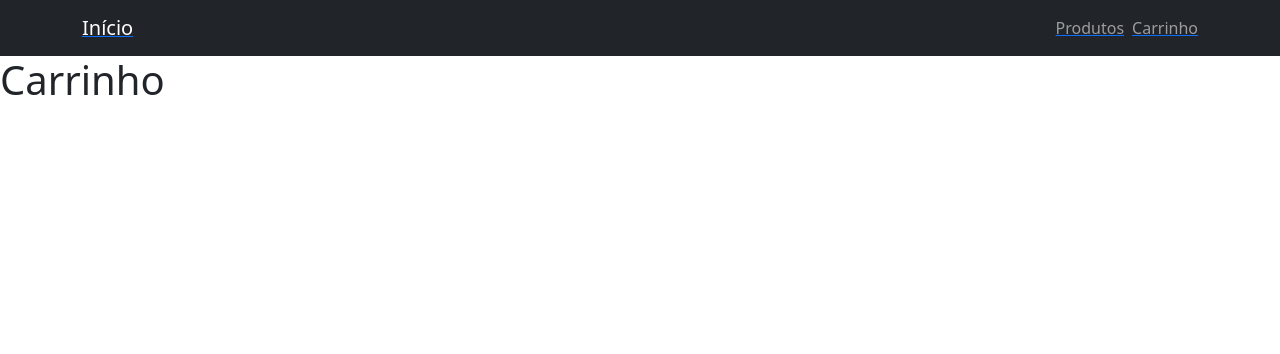
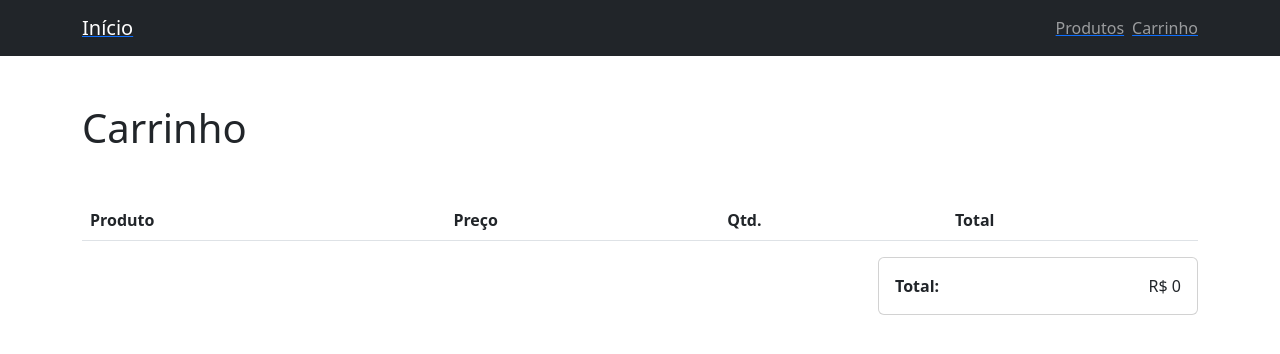
Before and after one commit to belamacedo/black-nextjs, a Next.js app: page /cart in a window 1280 px wide. Shown: the top 354 px of the page. Built offline with nearby package versions, Linux system fonts and the light colour scheme.

Commit message:
feat: added cart

```diff
--- a/pages/_app.tsx
+++ b/pages/_app.tsx
@@ -1,6 +1,11 @@
+import { CartContextProvider } from '@/src/hooks/useCart';
 import 'bootstrap/dist/css/bootstrap.min.css';
 import type { AppProps } from 'next/app';
 
 export default function App({ Component, pageProps }: AppProps) {
-  return <Component {...pageProps} />;
+  return (
+    <CartContextProvider>
+      <Component {...pageProps} />
+    </CartContextProvider>
+  );
 }
--- a/pages/cart.tsx
+++ b/pages/cart.tsx
@@ -1,8 +1,11 @@
 // pages/cart.tsx
 
+import CartTable from '@/src/components/CartTable';
+import CartTotal from '@/src/components/CartTotal';
 import Header from '@/src/components/Header';
 import { NextPage } from 'next';
 import Head from 'next/head';
+import { Container } from 'reactstrap';
 
 const Cart: NextPage = () => {
   return (
@@ -15,7 +18,14 @@
 
       <Header />
 
-      <h1>Carrinho</h1>
+      <main>
+        <Container className='mb-5'>
+          <h1 className='my-5'>Carrinho</h1>
+
+          <CartTable />
+          <CartTotal />
+        </Container>
+      </main>
     </>
   );
 };
--- /dev/null
+++ b/src/components/CartTable.tsx
@@ -0,0 +1,102 @@
+// src/components/CartTable.tsx
+
+import Image from 'next/image';
+import { useEffect, useState } from 'react';
+import { Button, Col, Row, Table } from 'reactstrap';
+import { useCart } from '../hooks/useCart';
+import { ProductType } from '../services/products';
+
+type CartEntry = {
+  product: ProductType;
+  quantity: number;
+};
+
+const CartTableRow = (props: { entry: CartEntry }) => {
+  const { addProduct, removeProduct } = useCart();
+
+  return (
+    <tr>
+      <td>
+        <Row className='align-items-center'>
+          <Col xs={4} md={2} lg={1}>
+            <Image
+              src={props.entry.product.imageUrl}
+              alt={props.entry.product.name}
+              height={35}
+              width={40}
+            />
+          </Col>
+          <Col xs={4} md={10} lg={11}>
+            {props.entry.product.name}
+          </Col>
+        </Row>
+      </td>
+      <td>R$ {props.entry.product.price}</td>
+      <td>{props.entry.quantity}</td>
+      <td>R$ {props.entry.product.price * props.entry.quantity}</td>
+      <td>
+        <Button
+          color='primary'
+          size='sm'
+          onClick={() => addProduct(props.entry.product)}
+        >
+          +
+        </Button>{' '}
+        <Button
+          color='danger'
+          size='sm'
+          onClick={() => removeProduct(props.entry.product.id)}
+        >
+          –
+        </Button>
+      </td>
+    </tr>
+  );
+};
+
+export default function CartTable() {
+  const [cartEntries, setCartEntries] = useState<CartEntry[]>([]);
+  const { cart } = useCart();
+
+  useEffect(() => {
+    const entriesList = cart.reduce((list, product) => {
+      const entryIndex = list.findIndex(
+        (entry) => entry.product.id === product.id
+      );
+
+      if (entryIndex === -1) {
+        return [
+          ...list,
+          {
+            product,
+            quantity: 1,
+          },
+        ];
+      }
+
+      list[entryIndex].quantity++;
+      return list;
+    }, [] as CartEntry[]);
+
+    entriesList.sort((a, b) => a.product.id - b.product.id);
+    setCartEntries(entriesList);
+  }, [cart]);
+
+  return (
+    <Table responsive className='align-middle' style={{ minWidth: '32rem' }}>
+      <thead>
+        <tr>
+          <th>Produto</th>
+          <th>Preço</th>
+          <th>Qtd.</th>
+          <th>Total</th>
+        </tr>
+      </thead>
+      <tbody>
+        {cartEntries.map((entry) => (
+          <CartTableRow key={entry.product.id} entry={entry} />
+        ))}
+      </tbody>
+    </Table>
+  );
+}
--- /dev/null
+++ b/src/components/CartTotal.tsx
@@ -0,0 +1,21 @@
+// src/components/CartTotal.tsx
+
+import { Card, CardBody } from 'reactstrap';
+import { useCart } from '../hooks/useCart';
+
+const CartTotal = () => {
+  const { cart } = useCart();
+
+  return (
+    <Card className='ms-auto' style={{ maxWidth: '20rem' }}>
+      <CardBody className='d-flex justify-content-between'>
+        <strong>Total:</strong>
+        <span>
+          R$ {cart.reduce((total, product) => total + product.price, 0)}
+        </span>
+      </CardBody>
+    </Card>
+  );
+};
+
+export default CartTotal;
--- a/src/components/ProductCard.tsx
+++ b/src/components/ProductCard.tsx
@@ -4,7 +4,10 @@
 import Link from 'next/link';
 import React, { useState } from 'react';
 import { Button, Card, CardBody, CardSubtitle } from 'reactstrap';
+
+import { useCart } from '../hooks/useCart';
 import { ProductType } from '../services/products';
+
 import SuccessToast from './SuccessToast';
 
 type ProductCardProps = {
@@ -14,6 +17,7 @@
 const ProductCard: React.FC<ProductCardProps> = ({ product }) => {
   const [toastIsOpen, setToastIsOpen] = useState(false);
   const { id, name, imageUrl, price } = product;
+  const { addProduct } = useCart();
 
   return (
     <>
@@ -44,6 +48,7 @@
             className='pb-2'
             block
             onClick={() => {
+              addProduct(product);
               setToastIsOpen(true);
               setTimeout(() => setToastIsOpen(false), 1000 * 3);
             }}
--- a/src/components/ProductDetails.tsx
+++ b/src/components/ProductDetails.tsx
@@ -3,7 +3,10 @@
 import Image from 'next/image';
 import React, { useState } from 'react';
 import { Button, Col, Row } from 'reactstrap';
+
+import { useCart } from '../hooks/useCart';
 import { ProductType } from '../services/products';
+
 import SuccessToast from './SuccessToast';
 
 type ProductDetailsProps = {
@@ -12,6 +15,7 @@
 
 const ProductDetails: React.FC<ProductDetailsProps> = ({ product }) => {
   const [toastIsOpen, setToastIsOpen] = useState(false);
+  const { addProduct } = useCart();
 
   return (
     <Row>
@@ -40,6 +44,7 @@
           color='dark'
           className='my-3 pb-2'
           onClick={() => {
+            addProduct(product);
             setToastIsOpen(true);
             setTimeout(() => setToastIsOpen(false), 1000 * 3);
           }}
--- a/src/components/ProductsList.tsx
+++ b/src/components/ProductsList.tsx
@@ -2,7 +2,9 @@
 
 import React from 'react';
 import { Col, Row } from 'reactstrap';
+
 import { ProductType } from '../services/products';
+
 import ProductCard from './ProductCard';
 
 type ProductListProps = {
--- /dev/null
+++ b/src/hooks/useCart.tsx
@@ -0,0 +1,55 @@
+// src/hooks/useCart.tsx
+
+import React, {
+  createContext,
+  ReactNode,
+  useContext,
+  useEffect,
+  useState,
+} from 'react';
+import { ProductType } from '../services/products';
+
+type CartContextType = {
+  cart: ProductType[];
+  addProduct: (product: ProductType) => void;
+  removeProduct: (productId: number) => void;
+};
+
+const CartContext = createContext<CartContextType>({} as CartContextType);
+
+export const CartContextProvider = (props: { children?: ReactNode }) => {
+  const [cart, setCart] = useState<ProductType[]>([]);
+
+  useEffect(() => {
+    const storedCart = localStorage.getItem('shopping-cart');
+
+    if (storedCart) {
+      setCart(JSON.parse(storedCart));
+    }
+  }, []);
+
+  const addProduct = (product: ProductType) => {
+    const updatedCart = [...cart, product];
+    localStorage.setItem('shopping-cart', JSON.stringify(updatedCart));
+    setCart(updatedCart);
+  };
+
+  const removeProduct = (productId: number) => {
+    const productIndex = cart.findIndex((product) => product.id === productId);
+
+    if (productIndex !== -1) {
+      const updatedCart = [...cart];
+      updatedCart.splice(productIndex, 1);
+      localStorage.setItem('shopping-cart', JSON.stringify(updatedCart));
+      setCart(updatedCart);
+    }
+  };
+
+  return (
+    <CartContext.Provider value={{ cart, addProduct, removeProduct }}>
+      {props.children}
+    </CartContext.Provider>
+  );
+};
+
+export const useCart = () => useContext(CartContext);
```
